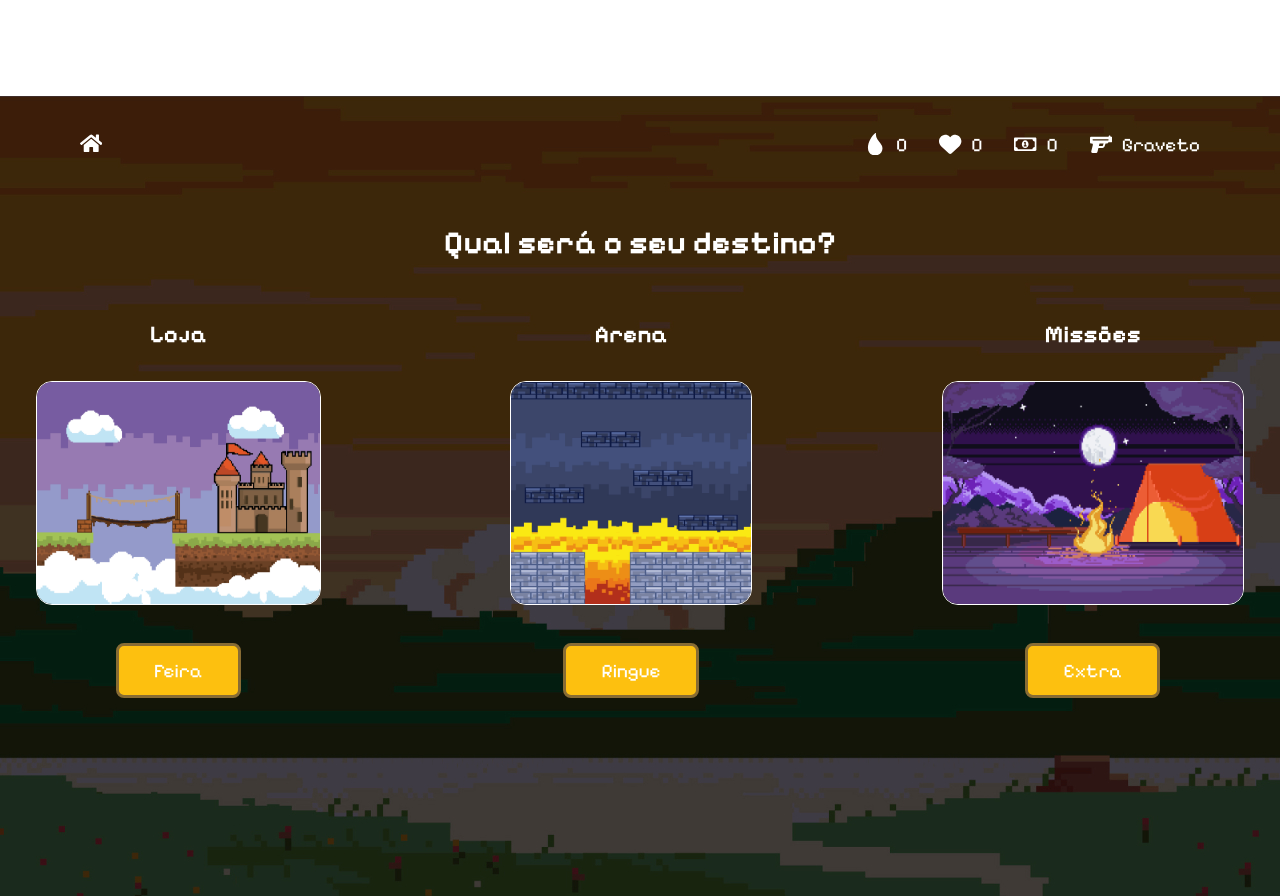
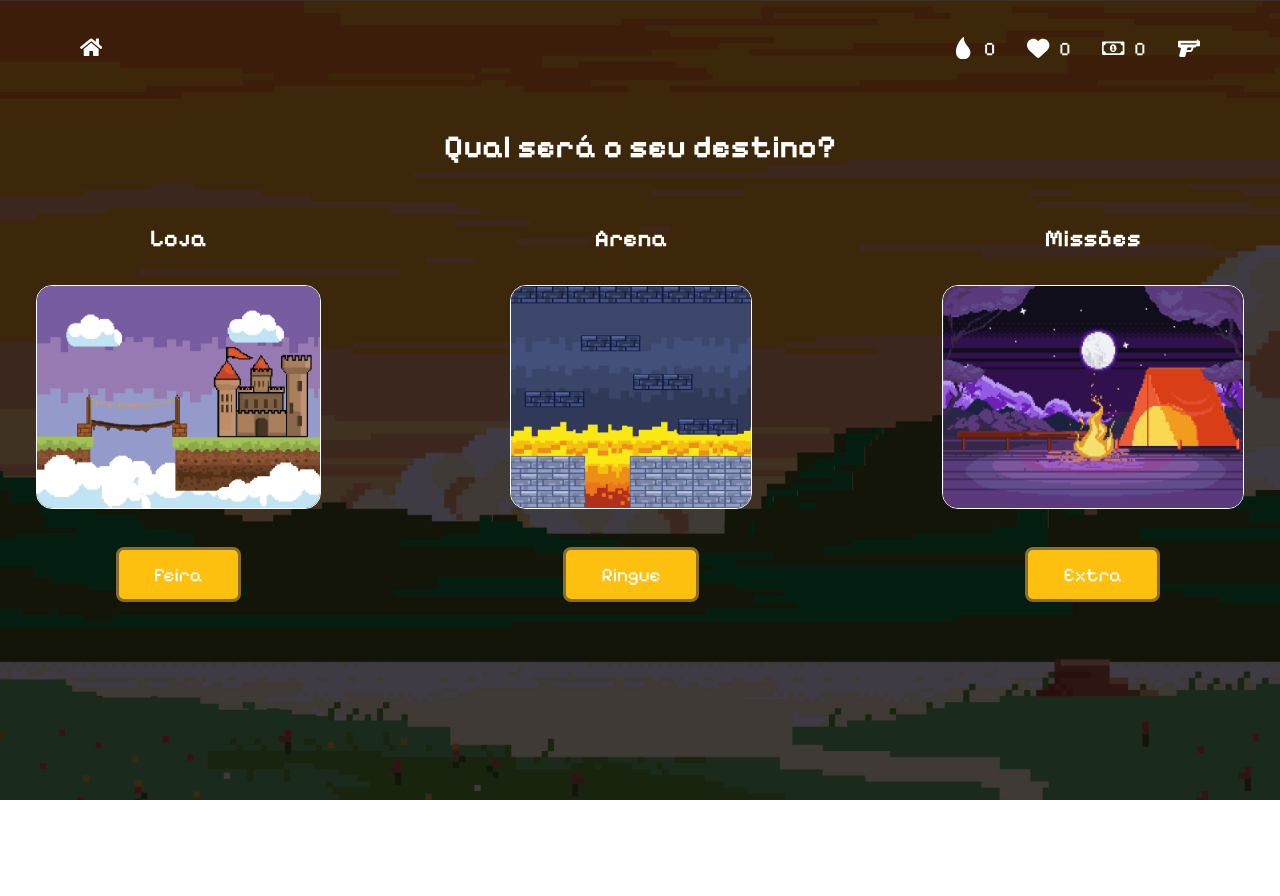
Before and after one commit to carlalopesj/dragon-flames, a React (Vite) app: page /game in a window 1280 px wide. After the commit the page ends 800 px from the top, so only its background shows below. Built offline with nearby package versions, Linux system fonts and the light colour scheme; a web font is replaced by a local one.

Commit message:
delete context and use localstorage

```diff
--- a/src/App.jsx
+++ b/src/App.jsx
@@ -6,14 +6,10 @@ import Loja from './pages/Loja/Loja';
 import Arena from './pages/Arena/Arena';
 import Missao from './pages/Missao/Missao';
 import { BrowserRouter as Router, Route, Routes } from 'react-router-dom';
-import PlayerProvider from './Context';
-import Header from './components/Header/Header';
 
 function App() {
   return (
-    <PlayerProvider>
       <Router>
-        <Header />
         <Routes>
           <Route path="/" element={<Home />} />
           <Route path="/character" element={<CharacterChoose />} />
@@ -23,7 +19,6 @@ function App() {
           <Route path="/missao" element={<Missao />} />
         </Routes>
       </Router>
-    </PlayerProvider>
   );
 }
 
--- a/src/Context.jsx
+++ b/src/Context.jsx
@@ -5,7 +5,9 @@ export const PlayerContext = createContext();
 function PlayerProvider({ children }) {
     const [playerData, setPlayerData] = useState({
         health: 0,
-        gold: 0
+        gold: 0,
+        xp: 0,
+        weapon: "Graveto"
     });
 
     return (
@@ -13,6 +15,6 @@ function PlayerProvider({ children }) {
             {children}
         </PlayerContext.Provider>
     );
-};
+}
 
 export default PlayerProvider;
--- a/src/components/Cards/Cards.jsx
+++ b/src/components/Cards/Cards.jsx
@@ -3,15 +3,11 @@ import { Link } from 'react-router-dom';
 
 function Cards(props) {
 
-    function handleClick() {
-        props.actionBtn;
-    }
-
     return (
         <div className='cards-container'>
             <h2>{props.type}</h2>
             <img src={props.img} className='img-card'/>
-            <Link to={props.link} className='link'><button  onClick={props.handleClick} className='btn-card'>{props.name}</button></Link>
+            <Link to={props.link} className='link'><button className='btn-card' onClick={props.handleClick}>{props.name}</button></Link>
         </div>
     )
 }
--- a/src/components/Characters/Characters.jsx
+++ b/src/components/Characters/Characters.jsx
@@ -1,17 +1,14 @@
-import { useContext, useState } from 'react';
+
 import './Characters.css';
 import { Link } from 'react-router-dom';
-import { PlayerContext } from '../../Context';
 
 function Characters(props) {
 
-    const { setPlayerData } = useContext(PlayerContext);
-
-    function selectPlayer() {
-        setPlayerData({
-            health: props.health,
-            gold: props.gold
-        })
+    function saveData() {
+        localStorage.setItem("Gold", props.gold);
+        localStorage.setItem("Health", props.health);
+        localStorage.setItem("XP", 0);
+        localStorage.setItem("Weapon", "Sticky");
     }
 
     return (
@@ -23,7 +20,7 @@ function Characters(props) {
                 <p>Prata: {props.gold}</p>
             </div>
             <Link to='/game'className='link'>
-                <button onClick={selectPlayer}>{props.name}</button>
+            <button onClick={saveData}>{props.name}</button>
             </Link>
         </div>
     );
--- a/src/components/Header/Header.jsx
+++ b/src/components/Header/Header.jsx
@@ -1,3 +1,4 @@
+import React, { useState, useEffect } from 'react';
 import './Header.css';
 import { FaHome } from "react-icons/fa";
 import { SiElixir } from "react-icons/si";
@@ -6,12 +7,26 @@ import { FaRegMoneyBillAlt } from "react-icons/fa";
 import { FaGun } from "react-icons/fa6";
 import { FaArrowLeft } from "react-icons/fa";
 import { Link } from 'react-router-dom';
-import { useContext, useState } from 'react';
-import { PlayerContext } from '../../Context';
 
 function Header({ backButton }) {
+    // Estados para armazenar os valores do localStorage
+    const [xp, setXp] = useState(localStorage.getItem("XP") || 0);
+    const [health, setHealth] = useState(localStorage.getItem("Health") || 0);
+    const [gold, setGold] = useState(localStorage.getItem("Gold") || 0);
+    const [weapon, setWeapon] = useState(localStorage.getItem("Weapon") || '');
 
-    const { playerData } = useContext(PlayerContext);
+    // Atualiza o estado quando o localStorage muda
+    useEffect(() => {
+        const interval = setInterval(() => {
+            setXp(localStorage.getItem("XP") || 0);
+            setHealth(localStorage.getItem("Health") || 0);
+            setGold(localStorage.getItem("Gold") || 0);
+            setWeapon(localStorage.getItem("Weapon") || '');
+        }, 300); // Verifica a cada 500ms
+
+        // Cleanup
+        return () => clearInterval(interval);
+    }, []);
 
     return (
         <div>
@@ -26,16 +41,16 @@ function Header({ backButton }) {
                 </div>
                 <div className="info-player">
                     <p className="info-group">
-                        <SiElixir className='icons' /> 0
+                        <SiElixir className='icons' /> {xp}
                     </p>
                     <p className='info-group'>
-                        <FaHeart className='icons' /> {playerData.health}
+                        <FaHeart className='icons' /> {health}
                     </p>
                     <p className='info-group'>
-                        <FaRegMoneyBillAlt className='icons' /> {playerData.gold}
+                        <FaRegMoneyBillAlt className='icons' /> {gold}
                     </p>
                     <p className="info-group">
-                        <FaGun className='icons' /> Graveto
+                        <FaGun className='icons' /> {weapon}
                     </p>
                 </div>
             </header>
--- a/src/pages/CharacterChoose/CharacterChoose.jsx
+++ b/src/pages/CharacterChoose/CharacterChoose.jsx
@@ -1,4 +1,4 @@
-import { useState } from 'react';
+import { useContext, useState } from 'react';
 import './CharacterChoose.css';
 import Characters from '../../components/Characters/Characters';
 import ImgArc from '../../assets/arc-sem-fundo.png';
```
